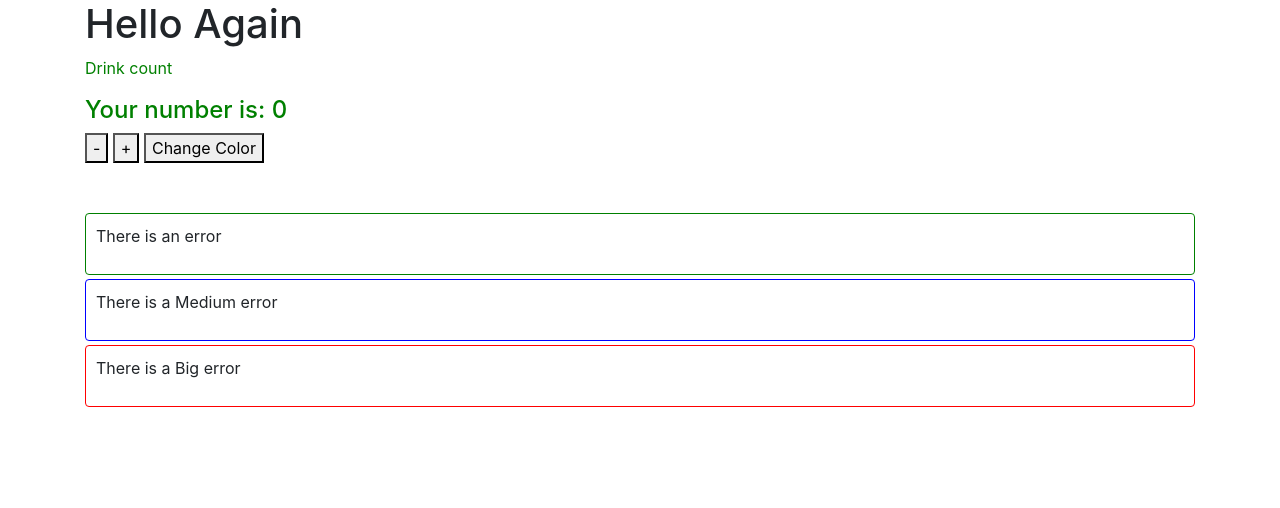
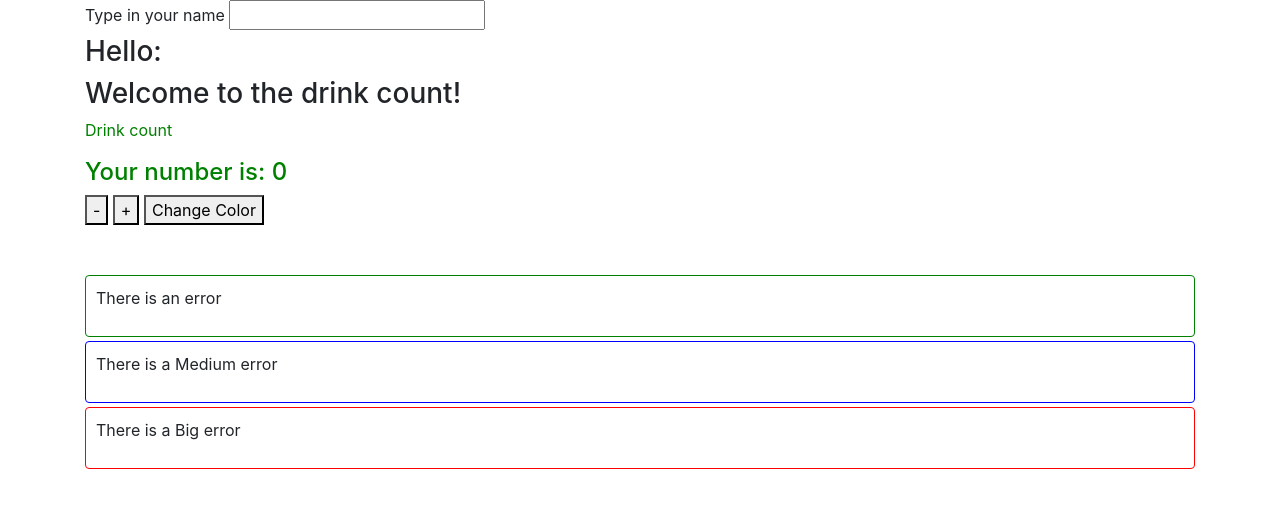
Before and after one commit to OGsoundFX/my-training, a plain HTML site: page index.html in a window 1280 px wide. Drawn offline with nearby package versions, Linux system fonts and the light colour scheme.

Commit message:
just added a basic ng-model feature for welcoming the user with their name

```diff
--- a/index.html
+++ b/index.html
@@ -8,8 +8,14 @@
     <script src="libs/angular.js"></script>
   </head>
   <body>
+
     <div class="container">
-      <h1> Hello Again </h1>
+      <label for="">Type in your name</label>
+      <input type="text" ng-model="input">
+      <h3>Hello: {{ input }} </h3>
+    </div>
+    <div class="container">
+      <h3> Welcome to the drink count! </h3>
       <div>
         <div ng-controller="CounterController as counter">
           <counter class="red" name="{{counter.name}}"></counter> <!-- here the name="" creates a new element in $attrs with the value stored in name froö the controller -->
```
